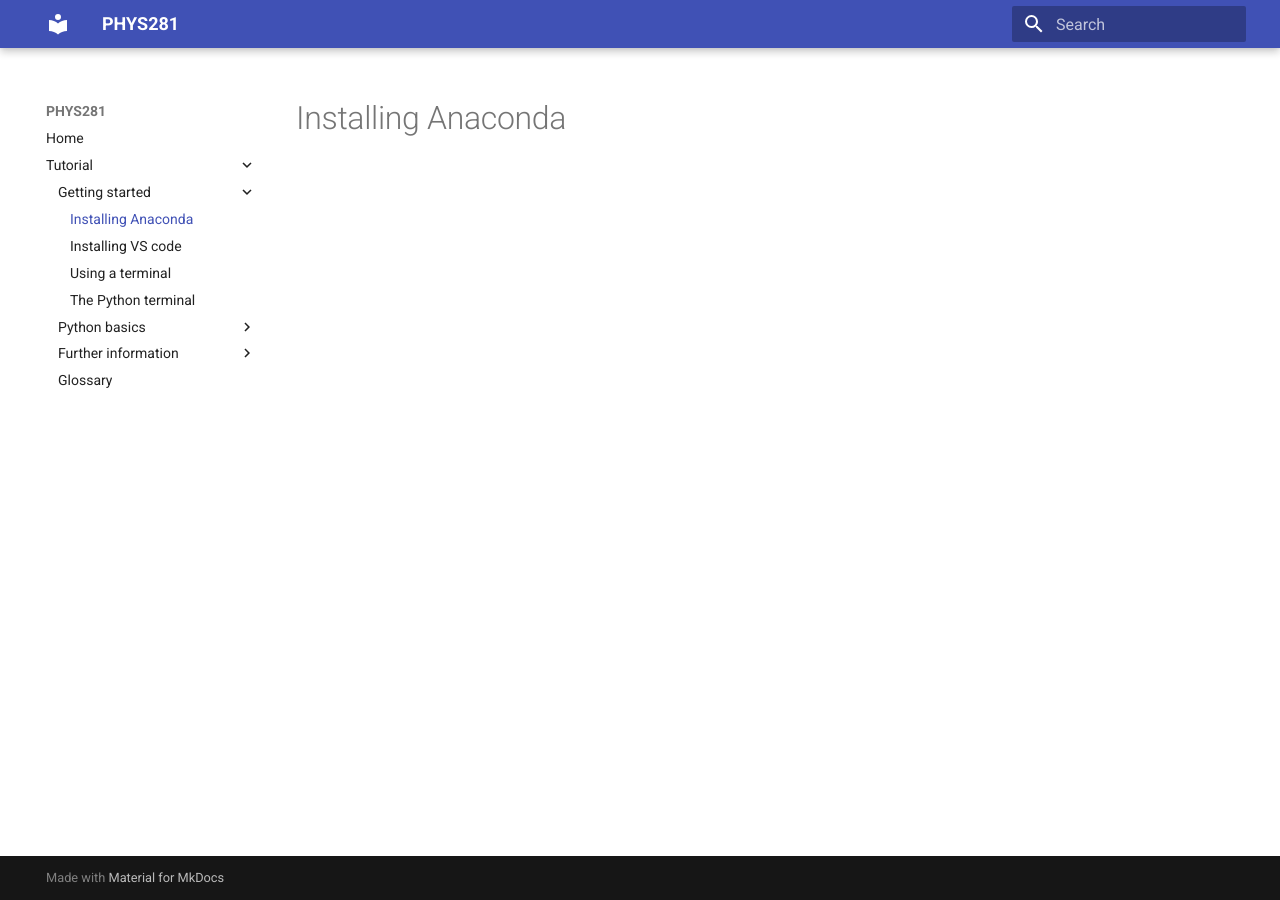
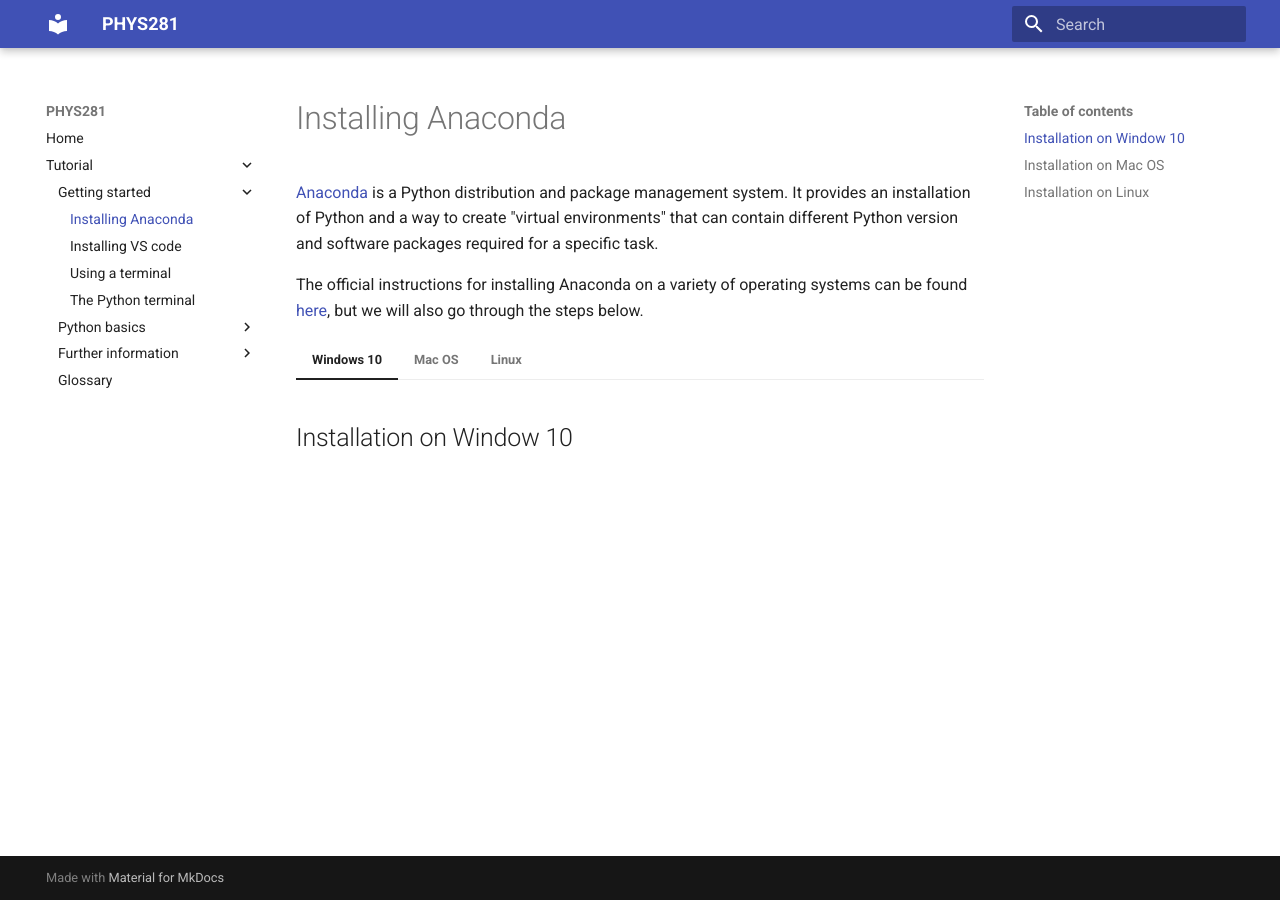
Before and after one commit to ndd21/PHYS281, an MkDocs documentation site: the page built from docs/demo-anaconda.md, in a window 1280 px wide. Built offline with MkDocs 1.6.1 and Material for MkDocs 9.7.7, drawn with Linux system fonts in a browser that asks for light colours.

````diff
--- a/docs/demo-anaconda.md
+++ b/docs/demo-anaconda.md
@@ -1 +1,33 @@
 # Installing Anaconda
+
+[Anaconda](https://www.anaconda.com/products/individual) is a Python distribution and package
+management system. It provides an installation of Python and a way to create "virtual environments"
+that can contain different Python version and software packages required for a specific task.
+
+The official instructions for installing Anaconda on a variety of operating systems can be found
+[here](https://docs.anaconda.com/anaconda/install/), but we will also go through the steps below.
+
+=== "Windows 10"
+    ## Installation on Window 10
+
+=== "Mac OS"
+    ## Installation on Mac OS
+
+
+=== "Linux"
+    ## Installation on Linux
+
+    For Linux users we recommend just installing the lightweight Miniconda package rather than the
+    full Anaconda installation. Instructions for installing Miniconda under Linux can be found
+    [here](https://docs.conda.io/projects/continuumio-conda/en/latest/user-guide/install/linux.html),
+    which we summarise below.
+
+    The instructions below are those for installation via command line only.
+
+    * Download the [latest Miniconda installation](https://docs.conda.io/en/latest/miniconda.html#linux-installers) file from
+      https://repo.anaconda.com/miniconda/Miniconda3-latest-Linux-x86_64.sh either via your browser
+      or from the command line with, e.g.,
+
+    ```bash
+    wget https://repo.anaconda.com/miniconda/Miniconda3-latest-Linux-x86_64.sh
+    ```
````
Also changed, not shown: .travis.yml (added, +13 -0 lines), docs/demo-data-types.md (+15 -1 lines), docs/demo-python-terminal.md (+24 -15 lines).
